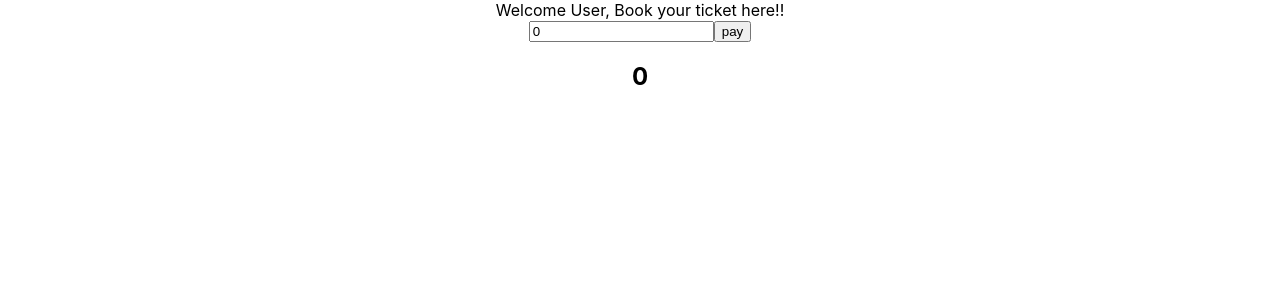
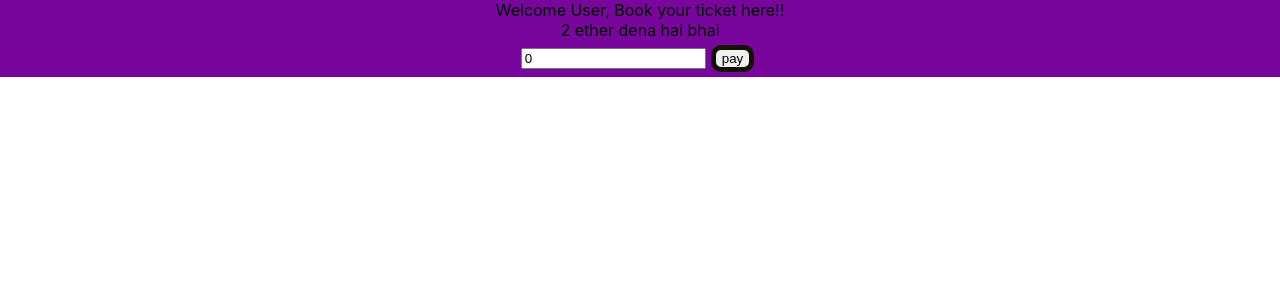
Before and after one commit to shasss447/Ticket_booker_dapp, a React (Create React App) app: page / in a window 1280 px wide. Shown: the top 300 px of the page. Built offline with nearby package versions, Linux system fonts and the light colour scheme.

Commit message:
fifth commit

```diff
--- a/scripts/deploy.js
+++ b/scripts/deploy.js
@@ -6,7 +6,7 @@ async function main() {
   console.log("Deploying contracts with the account:", deployer.address);
 
   const Lock = await hre.ethers.getContractFactory("Lock"); // Getting the Contract
-  const lock = await Lock.deploy(); //deploying the contract
+  const lock = await Lock.deploy(deployer.address,200); //deploying the contract
 
   await lock.deployed(); // waiting for the contract to be deployed
 
--- a/src/App.css
+++ b/src/App.css
@@ -1,7 +1,12 @@
-/*{
-  background-color: gray;
-
-}*/
 .App{
+  background-color: rgb(121, 6, 156);
   text-align: center;
 }
+.button{
+  margin: 5px;
+  border: solid 5px #111101;
+  border-radius: 10px;
+}
+button:hover{
+  background-color: rgb(157, 161, 157);
+}
--- a/src/App.js
+++ b/src/App.js
@@ -1,14 +1,40 @@
 //import logo from './logo.svg';
 import './App.css';
+import {ethers} from 'ethers';
 import WelCome from './WelCome';
+import Lock from "./artifacts/contracts/Lock.sol/Lock.json"
 import PaymentButton from './PaymentButton';
+const deployedAdress= "0x5FbDB2315678afecb367f032d93F642f64180aa3"
 function App() {
+  async function reqAccount(){
+    await window.ethereum.request({method:'eth_requestAccounts'})
+  }
+  // async function fetchamount(){
+  //   if(typeof window.ethereum!=="undefined"){
+  //     await reqAccount();
+  //     const provider= new ethers.providers.Web3Provider(window.ethereum);
+  //      try{
+  //        const data=await contract.Lock();
+  //        console.log("amount:")
+  //      }
+  // }
+  async function ticketbooker(amount){
+    if(typeof window.ethereum!=="undefined"){
+      await reqAccount();
+      const provider= new ethers.providers.Web3Provider(window.ethereum);
+      const signer=provider.getSigner();
+      const contract= new ethers.Contract(deployedAdress,Lock.abi,signer);
+      const transaction= await contract.book(amount);
+      await transaction.wait();
+    }
+  }
   return (
     <div className='App'>
         <WelCome/>
-        <PaymentButton/>
+        <PaymentButton ticketbooker={ticketbooker}/>
     </div>
   );
 }
 
+
 export default App;
--- a/src/PaymentButton.js
+++ b/src/PaymentButton.js
@@ -1,22 +1,21 @@
 import React,{useState} from 'react'
-
-export default function PaymentButton() {
+export default function PaymentButton(props) {
   const[amount,setamount]=useState(0)
-  const[amountpaid,setpaidamount]=useState(0)
+  //const[amountpaid,setpaidamount]=useState(0)
   const paymentHandler=e=>{
     setamount(e.target.value);
   }
-  const submitHandle=e=>{
-    e.preventDefault();
-    setpaidamount(amount);
+  function amountSender(){
+    props.ticketbooker(amount)
   }
+  // const submitHandle=e=>{
+  //   e.preventDefault();
+  //   setpaidamount(amount);
+  // }
   return (
     <div>
-      <form onSubmit={submitHandle}>
       <input type='number' placeholder="amount of ether" value={amount}onChange={paymentHandler}></input>
-    <button type='submit'>pay</button>
-        </form>
-        <h2>{amountpaid}</h2>
+    <button className="button"type='submit' onClick={amountSender}>pay</button>
     </div>
   )
 }
--- a/src/WelCome.js
+++ b/src/WelCome.js
@@ -2,6 +2,9 @@ import React from 'react'
 
 export default function WelCome() {
   return (
-    <div>Welcome User, Book your ticket here!!</div>
+    <div>
+      <div>Welcome User, Book your ticket here!!</div>
+      <div>2 ether dena hai bhai</div>
+    </div>
   )
 }
```
Also changed, not shown: hardhat.config.js (+10 -7 lines), 1 other file (tests, documents, lock files or other folders).
